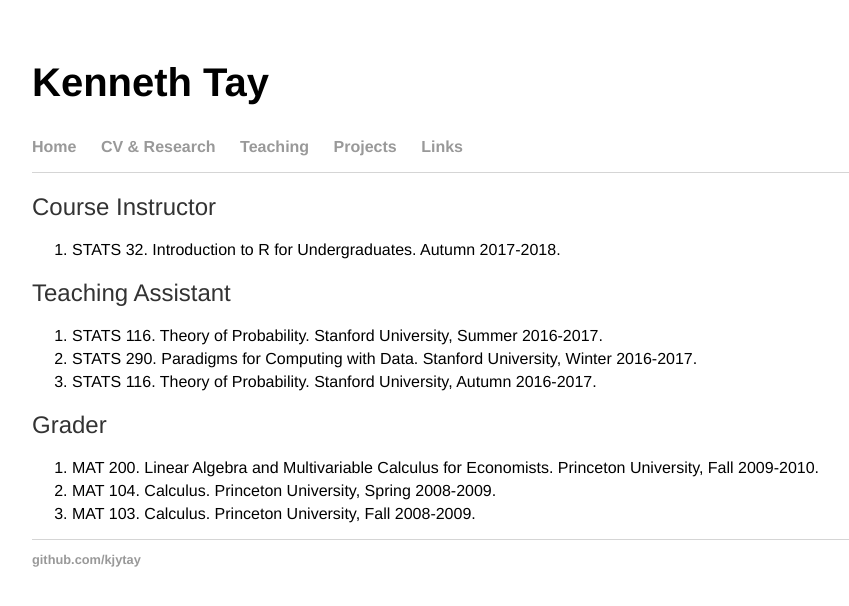
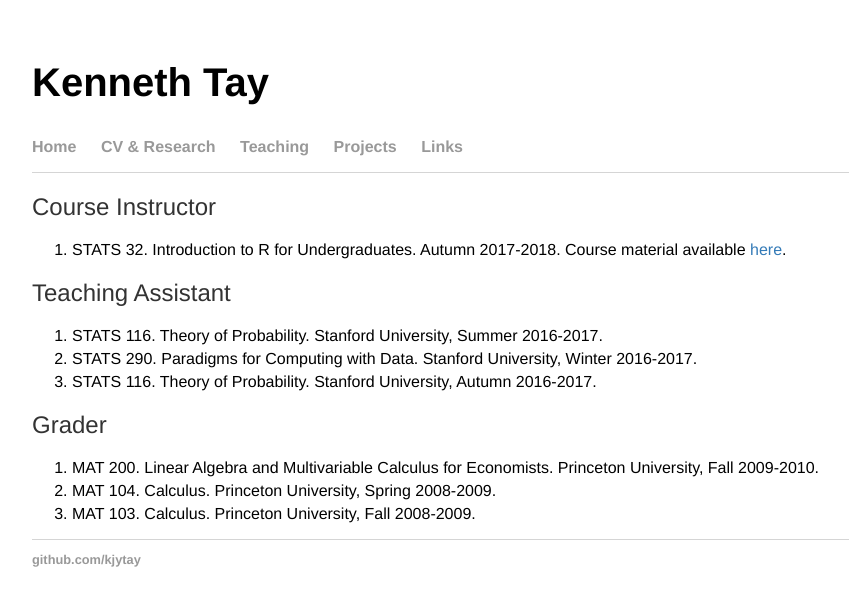
Before and after one commit to kjytay/kjytay.github.io, a Jekyll site: the page built from teaching/index.html, in a window 1280 px wide. Shown: the top 606 px of the page, without its empty margins (96-945 px from the left). Built offline with Jekyll 4.4.1, drawn with Linux system fonts in a browser that asks for light colours.

Commit message:
Update CV, teaching, cover photo.

```diff
--- a/cv/index.html
+++ b/cv/index.html
@@ -5,7 +5,7 @@ title: Kenneth Tay
 
 <div class="blurb">
   <h2>CV</h2>
-  <p>Latest <a target="_blank" href="CV 2017-06.pdf">Curriculum Vitae</a> (updated Jun 2017).</p>
+  <p>Latest <a target="_blank" href="CV 2017-10.pdf">Curriculum Vitae</a> (updated Oct 2017).</p>
   <h2>Research</h2>
   <ol>
     <li>Senior Thesis: <a target="_blank" href="Senior Thesis.pdf">Maximizing expected logarithmic utility in a regime-switching model with inside information.</a></li>
--- a/teaching/index.html
+++ b/teaching/index.html
@@ -6,7 +6,7 @@ title: Kenneth Tay
 <div class="blurb">
   <h2>Course Instructor</h2>
   <ol>
-    <li>STATS 32. Introduction to R for Undergraduates. Autumn 2017-2018.</li>
+    <li>STATS 32. Introduction to R for Undergraduates. Autumn 2017-2018. Course material available <a target="_blank" href="https://github.com/kjytay/STATS-32-Fall-2017-18">here</a>.</li>
   </ol>
   <h2>Teaching Assistant</h2>
   <ol>
```
Also changed, not shown: images/cover_photo.jpg, 2 other files.
